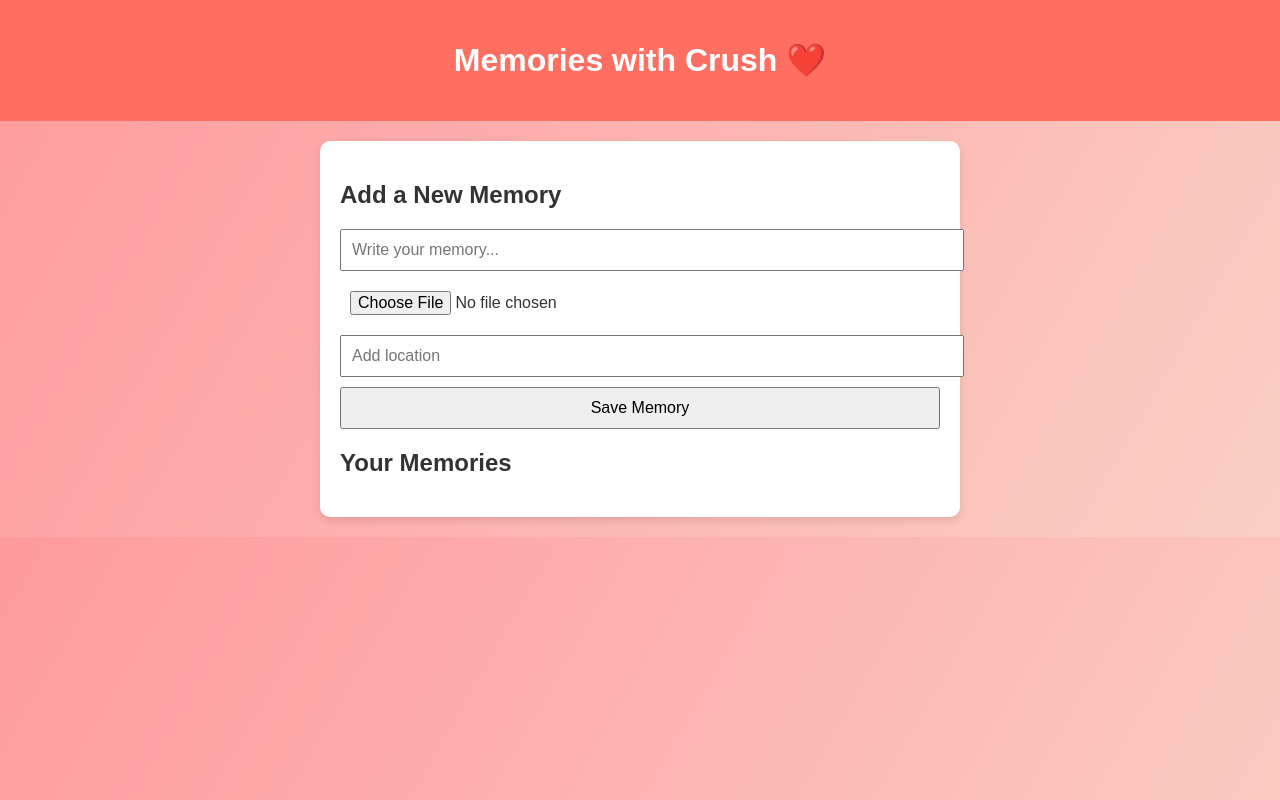
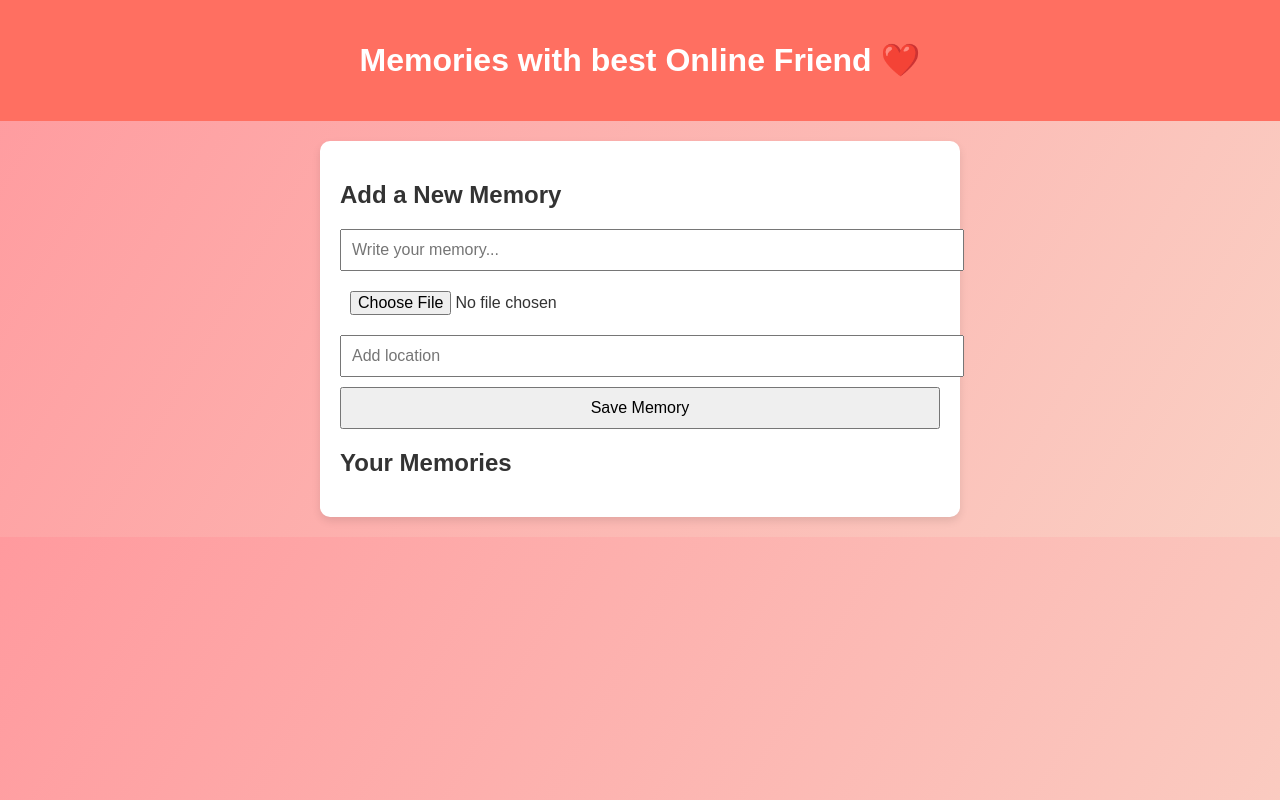
Before and after one commit to Vermasushant144/Memory-keeper, a plain HTML site: page index.html in a window 1280 px wide. Drawn offline with Linux system fonts and the light colour scheme.

Commit message:
Update index.html

```diff
--- a/index.html
+++ b/index.html
@@ -8,7 +8,7 @@
 </head>
 <body>
   <header>
-    <h1>Memories with Crush ❤️</h1>
+    <h1>Memories with best Online Friend ❤️</h1>
   </header>
 
   <main>
```
